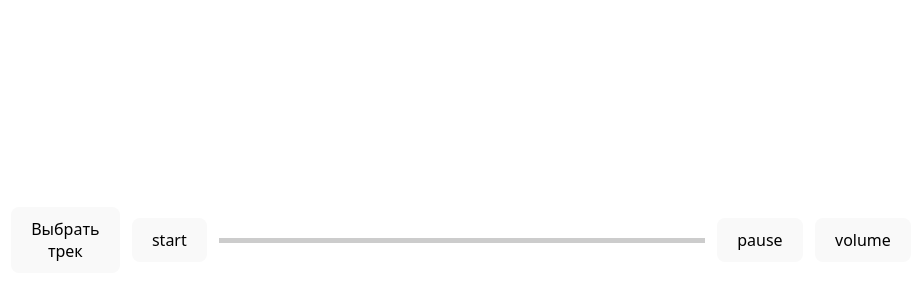
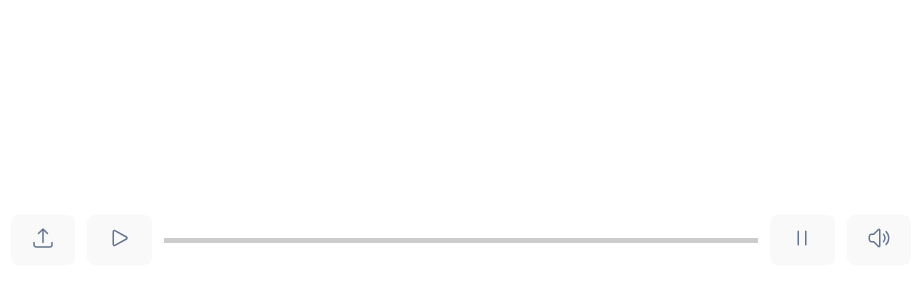
Before and after one commit to vladislav149/simple-audioplayer, a website built with Vite: page index.html in a window 1280 px wide. Shown: the part 160-460 px from the top of the page, without its empty margins (179-1100 px from the left). Built offline with nearby package versions, Linux system fonts and the light colour scheme.

Commit message:
added icons

```diff
--- a/index.html
+++ b/index.html
@@ -9,14 +9,22 @@
   <body>
     <div class="audio-inner">
       <input type="file" class="audio-upload" accept="audio/*" hidden />
-      <button class="upload-button">Выбрать трек</button>
-      <button class="audio-start">start</button>
+      <button class="upload-button" aria-label="upload">
+        <img src="src/icons/upload.svg" alt="upload" />
+      </button>
+      <button class="audio-start" aria-label="play">
+        <img src="src/icons/play.svg" alt="play" />
+      </button>
       <div class="audio-line">
         <div class="audio-inner-line" style="width: 0"></div>
       </div>
-      <button class="audio-pause">pause</button>
+      <button class="audio-pause" aria-label="pause">
+        <img src="src/icons/pause.svg" alt="pause" />
+      </button>
       <div class="audio-volume">
-        <button class="audio-button-volume">volume</button>
+        <button class="audio-button-volume" aria-label="volume">
+          <img src="src/icons/volume.svg" alt="volume" />
+        </button>
         <input
           type="range"
           class="audio-input-volume"
--- a/src/main.ts
+++ b/src/main.ts
@@ -1,4 +1,4 @@
-import './style.css'
+import './style/style.css'
 
 const UI = {
   BUTTON_START: document.querySelector<HTMLButtonElement>('.audio-start')!,
--- a/src/style.css
+++ b/src/style/style.css
@@ -129,7 +129,7 @@ button:focus-visible {
   position: absolute;
   rotate: -90deg;
   cursor: pointer;
-  bottom: 105px;
+  bottom: 110px;
   left: 50%;
   translate: -50%;
   transition: opacity 0.5s;
--- /dev/null
+++ b/vite.config.ts
@@ -0,0 +1,5 @@
+import {defineConfig} from 'vite'
+
+export default defineConfig({
+  base: 'simple-audioplayer',
+})
```
Also changed, not shown: src/icons/pause.svg (added), src/icons/play.svg (added), src/icons/upload.svg (added), src/icons/volume.svg (added), src/typescript.svg (deleted).
